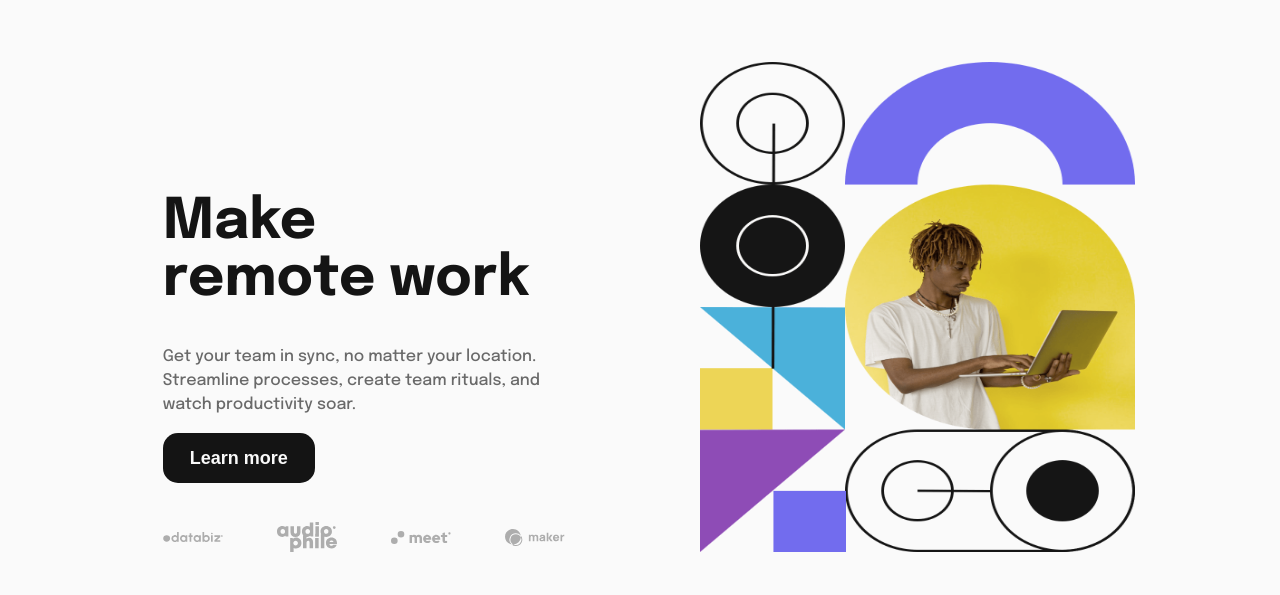
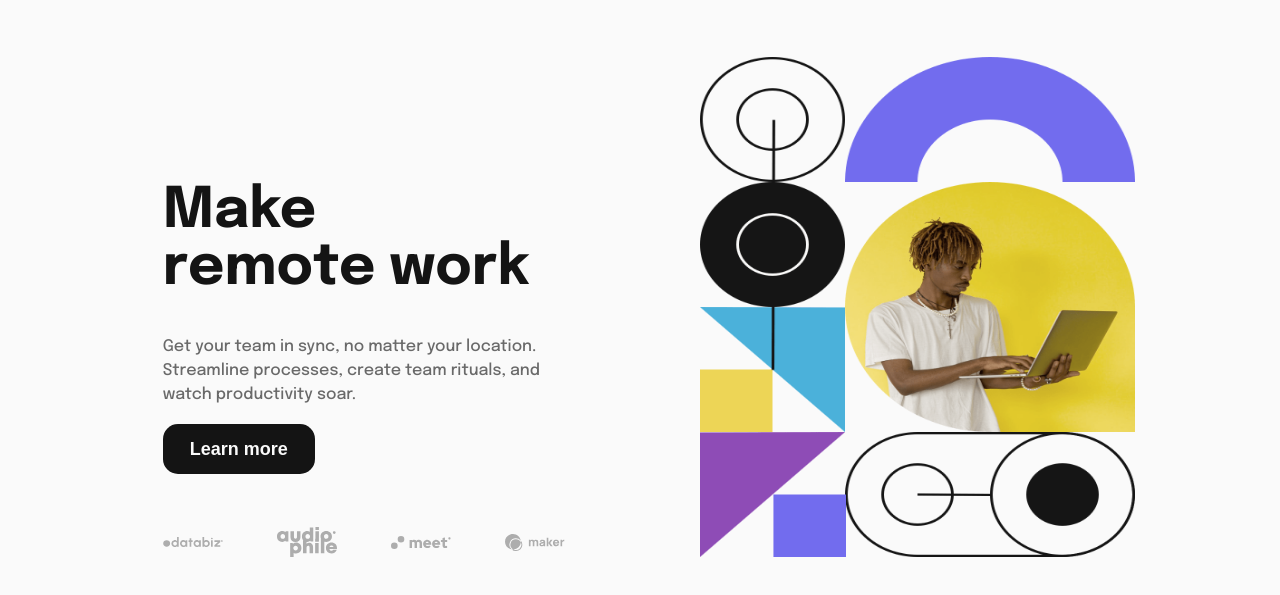
Before and after one commit to OGBENI-NG/intro-section-with-dropdown-navigation-main, a plain HTML site: page index.html in a window 1280 px wide. Shown: the part 81-676 px from the top of the page. Drawn offline with Linux system fonts and the light colour scheme.

Commit message:
css-update

```diff
--- a/styles.css
+++ b/styles.css
@@ -243,15 +243,16 @@ p {
 
     h1 {
         font-size: 3.5rem;
-        padding-top: 1.2em;
+        padding-top: 1.1em;
         text-align: start;
 
     }
 
     p {
+        display: inline-block;
         text-align: left;
-        margin-top: 0;
-        padding: -.5em;
+        margin: 0;
+        padding-bottom: 1.1em;
     }
 
     .make {
@@ -266,7 +267,7 @@ p {
         width: 100%;
         justify-content: center;
         padding: 0 2em;
-        margin: 1.5em auto 0;
+        margin: 1.5em auto;
     }
 
 
@@ -276,7 +277,7 @@ p {
 
     .desktop-article,
     .deskstop-here-con{
-        height: 490px;
+        height: 500px;
         width: 36%;
     }
 
@@ -336,7 +337,7 @@ p {
         background: var(--Neutral-Almost-White);
         top: 57px;
         width: max-content;
-        padding: 1em .5em;
+        padding: .5em .6em;
         left: 110px;
         font-size: .865rem;
         box-shadow: 0px 12px 52px 0px rgba(0,0,0,0.27);
```
